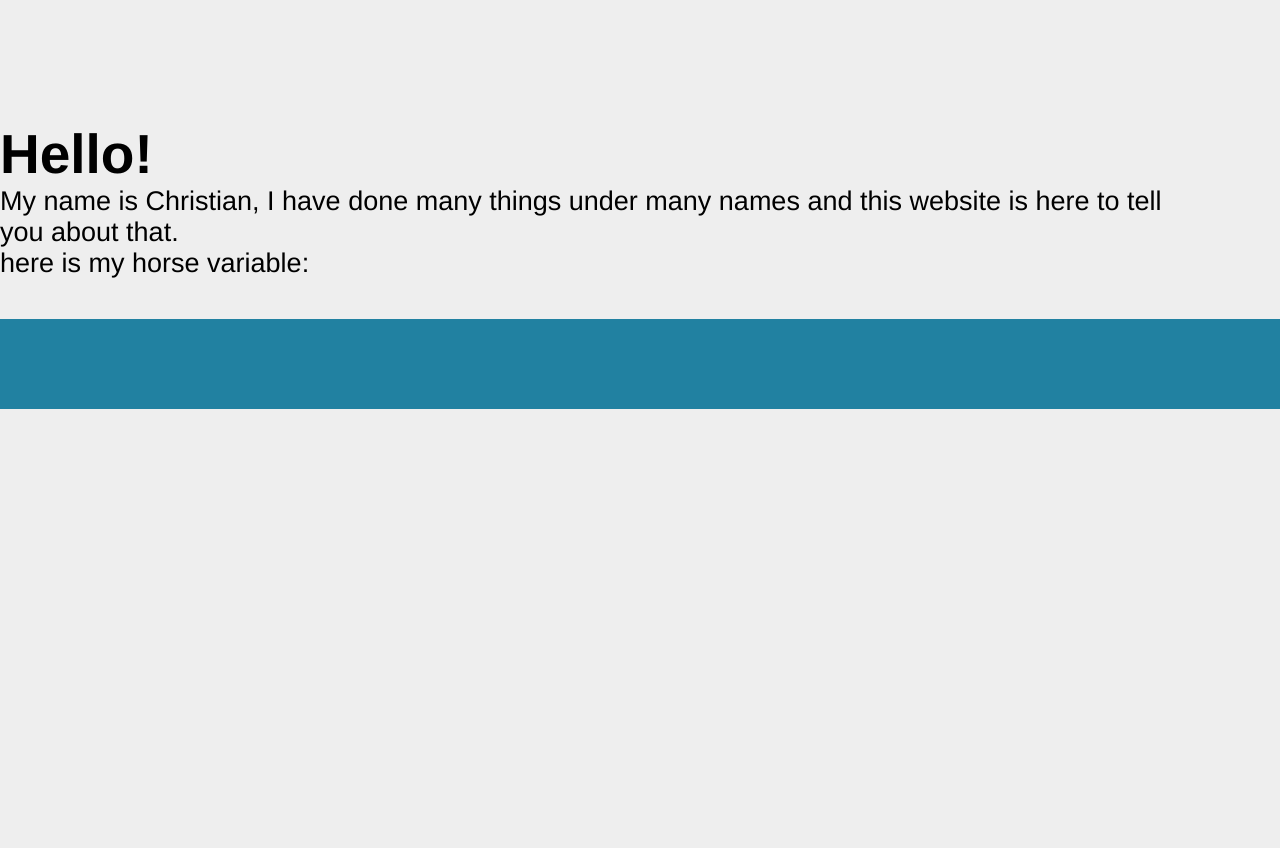
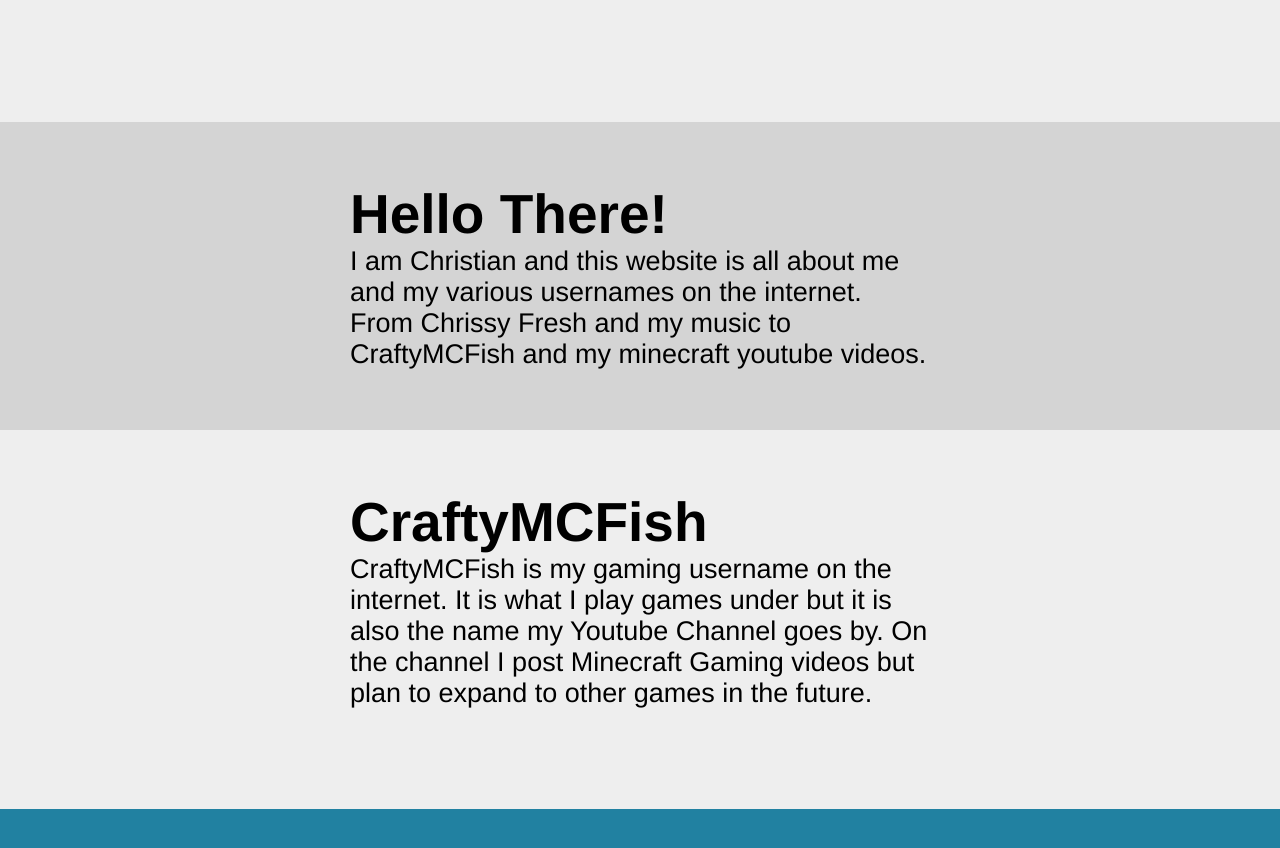
Before and after one commit to Christian-Irvine/svelte_2023_webdev1, a SvelteKit app: page / in a window 1280 px wide. Shown: the part 660-1508 px from the top of the page. Before the commit the page ends 1069 px from the top, so only its background shows below. Built offline with nearby package versions, Linux system fonts and the light colour scheme.

Commit message:
Started tyding up main page to line up with other pages

```diff
--- a/src/routes/+page.svelte
+++ b/src/routes/+page.svelte
@@ -1,9 +1,20 @@
+<script>
+    import Article from "$lib/components/Article.svelte";
+
+</script>
+
 <h1>Me</h1>
 
 <div class="page">
-    <h3>Hello!</h3>
-    <p id="hello">
-        My name is Christian, I have done many things under many names and this website is here to tell you about that.
-    </p>
-    <p>here is my horse variable:</p>
+    <Article
+        heading="Hello There!";
+        text="I am Christian and this website is all about me and my various usernames on the internet. From Chrissy Fresh and my music to CraftyMCFish and my minecraft youtube videos."
+    />
+
+    <Article
+        heading="CraftyMCFish";
+        text="CraftyMCFish is my gaming username on the internet.
+        It is what I play games under but it is also the name my Youtube Channel goes by.
+        On the channel I post Minecraft Gaming videos but plan to expand to other games in the future."
+    />
 </div>
```
